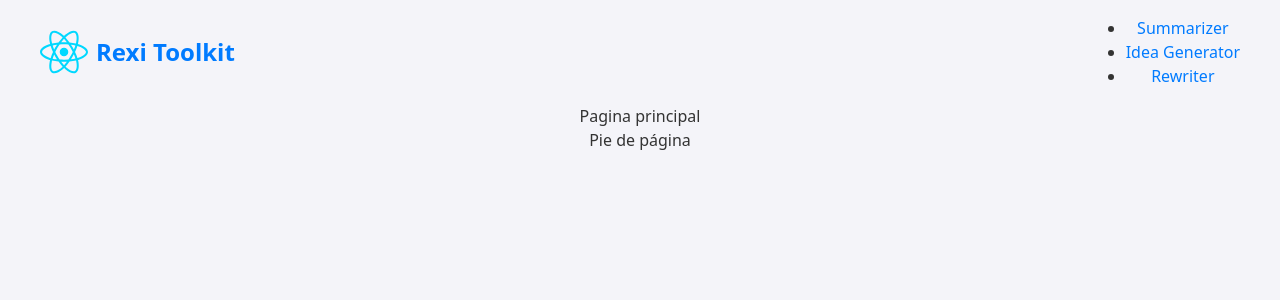
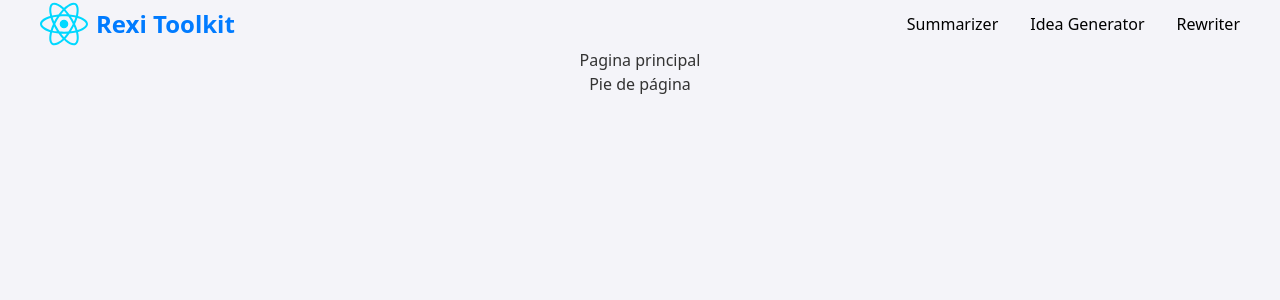
Before and after one commit to OsOsorioP/Orzalia, a React (Vite) app: page / in a window 1280 px wide. Shown: the top 300 px of the page. Built offline with nearby package versions, Linux system fonts and the light colour scheme; no server answers.

Commit message:
Refactor Navbar.module.css to improve structure and add missing styles

```diff
--- a/src/components/layout/Navbar/Navbar.module.css
+++ b/src/components/layout/Navbar/Navbar.module.css
@@ -1,4 +1,28 @@
 .appNavbar {
+}
+
+.navList {
+  list-style: none;
+  padding: 0;
+  margin: 0;
   display: flex;
   gap: 2rem;
 }
+
+.navItem {
+
+}
+
+.navLink {
+  color: black;
+  transition: background-color 0.2s ease-in-out;
+}
+
+.navLink:hover {
+  background-color: #555;
+}
+
+.navLink.active {
+  background-color: #ced8e2;
+  font-weight: bold;
+}
```
